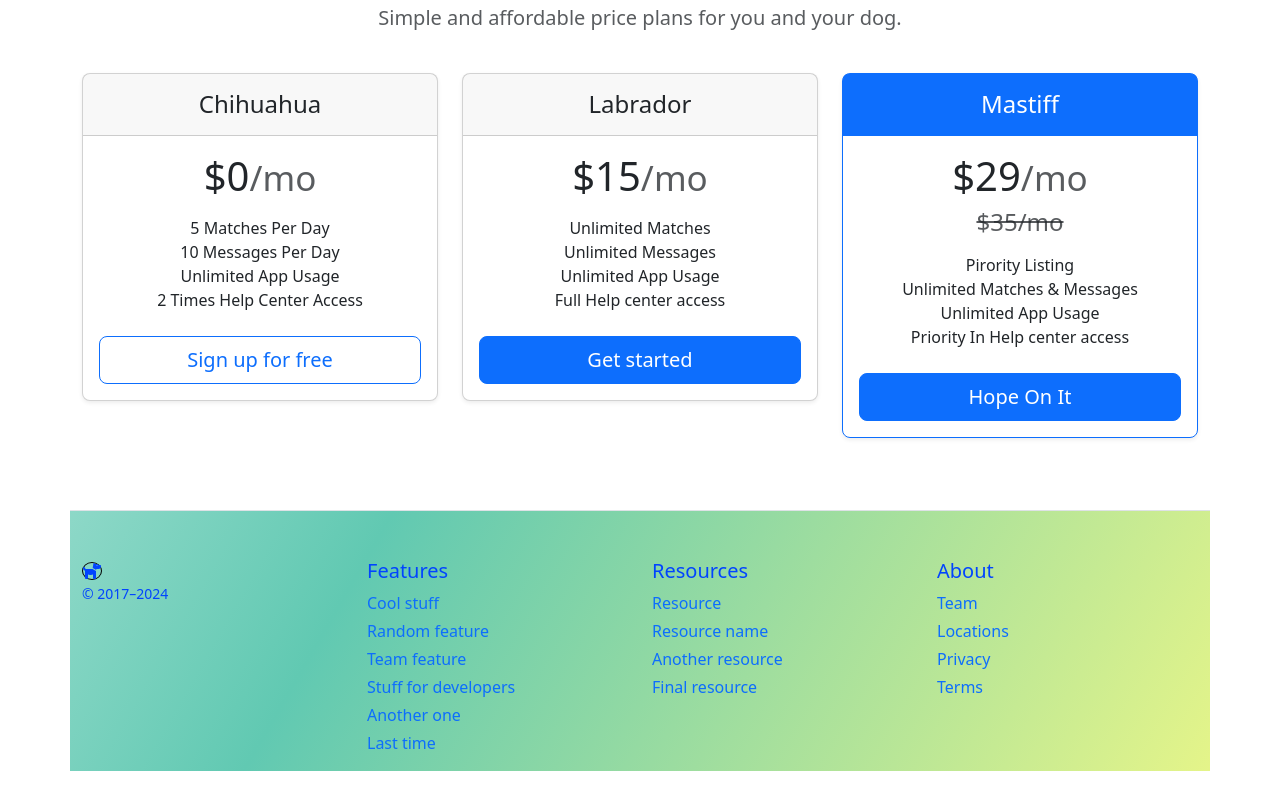
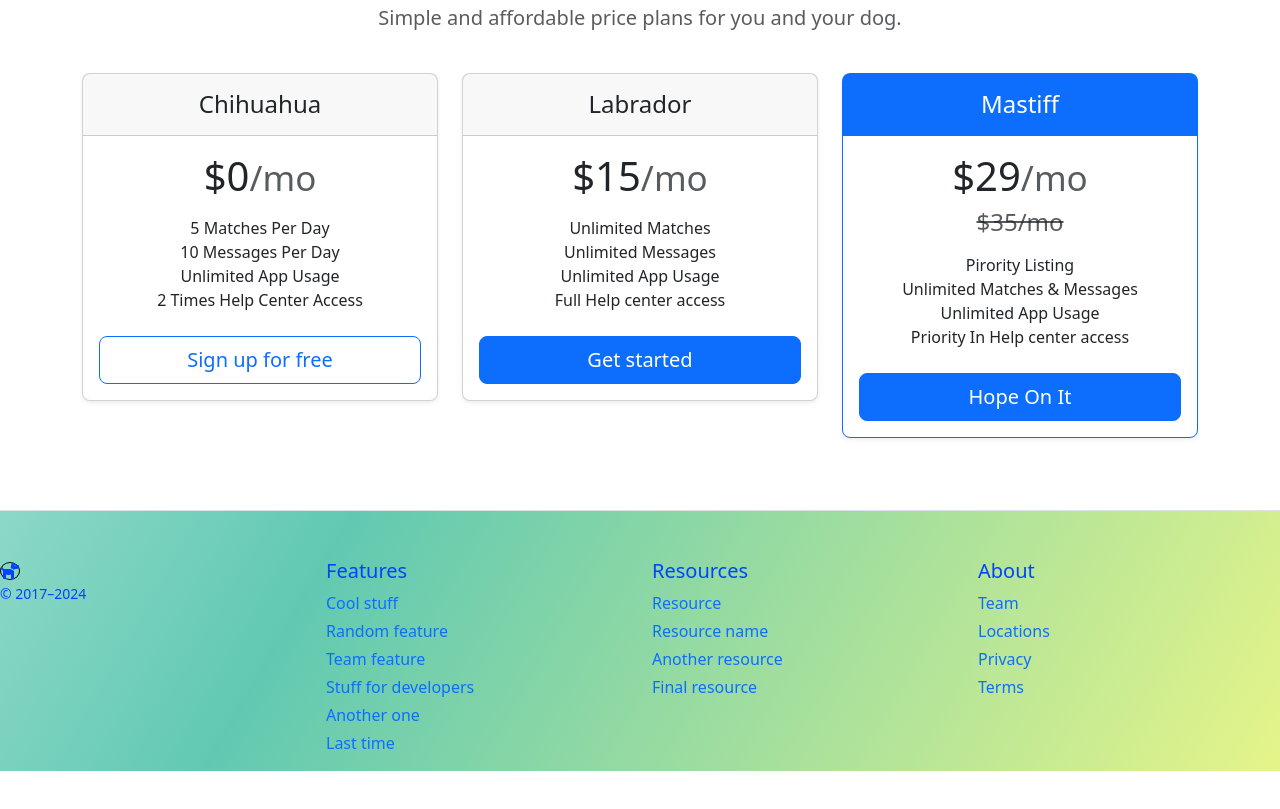
Before and after one commit to jahir01khan/TinDogInMyStyle, a plain HTML site: page index.html in a window 1280 px wide. Shown: the part 2218-3027 px from the top of the page. After the commit the page ends 2989 px from the top, so only its background shows below. Drawn offline with nearby package versions, Linux system fonts and the light colour scheme.

Commit message:
Update index.html

```diff
--- a/index.html
+++ b/index.html
@@ -311,7 +311,7 @@ Download
 </main>
   <!-- Footer -->
   <section id="footer gradient-bg-blackandwhite container">
-    <footer class="pt-4 container my-md-5 pt-md-5 border-top gradient-bg-blackandwhite "  style="color: rgb(0, 68, 255);">
+    <footer class="pt-4 mt-md-5 pt-md-5 border-top gradient-bg-blackandwhite "  style="color: rgb(0, 68, 255);">
       <div class="row">
         <div class="col-12 col-md">
           <i class="fa-solid fa-dog rounded-circle border border-black"></i>
```
